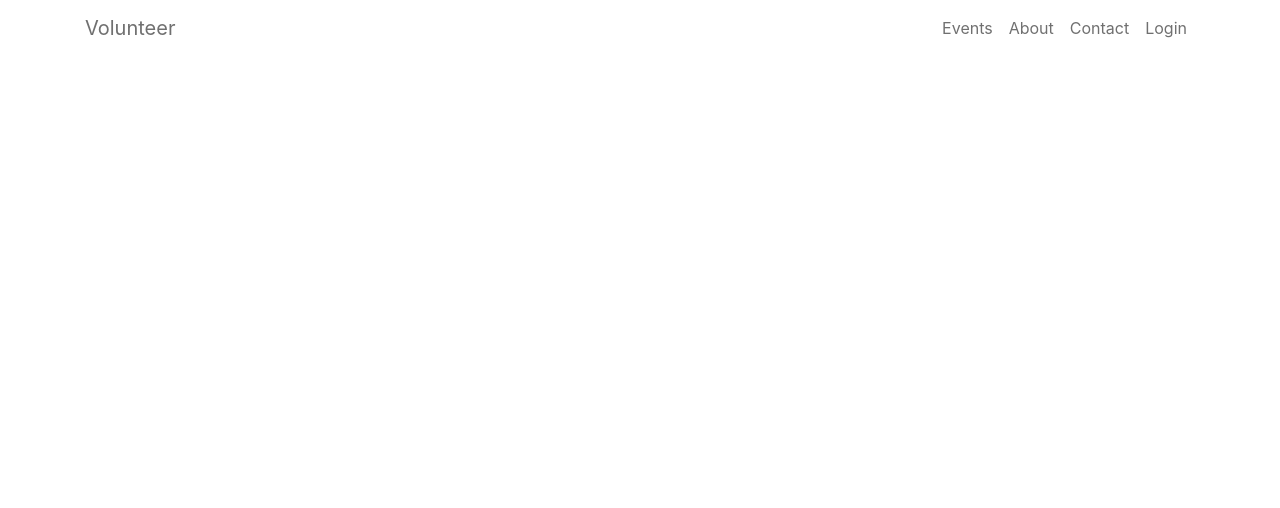
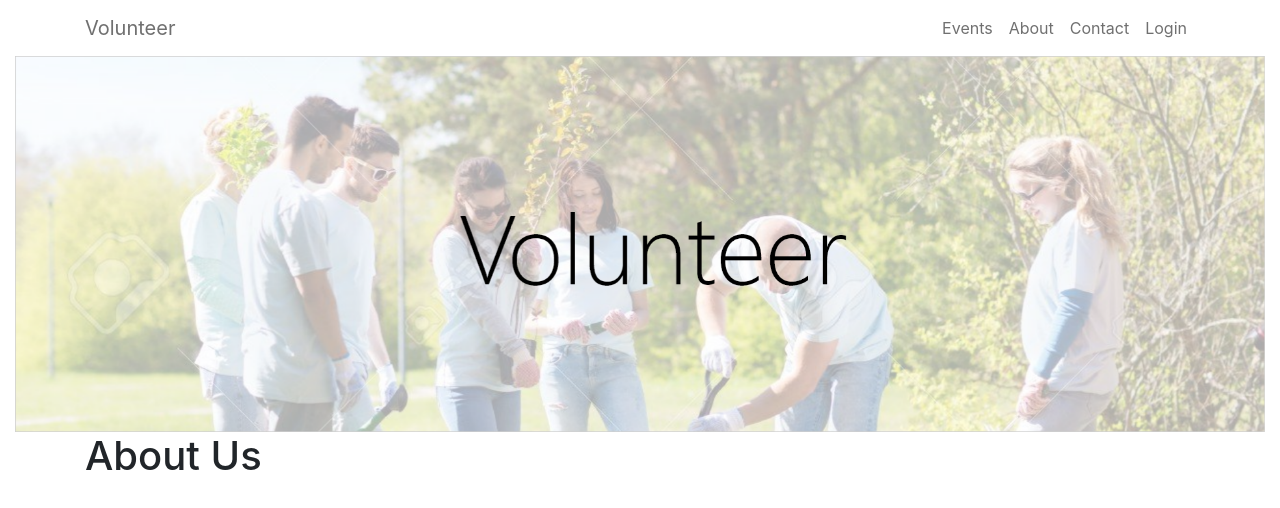
Before and after one commit to MikhailHusyev/VolunteerSite, an Angular app: page / in a window 1280 px wide. Shown: the top 508 px of the page. Built offline with nearby package versions, Linux system fonts and the light colour scheme.

Commit message:
Updating Home Page

```diff
--- a/src/app/app.module.ts
+++ b/src/app/app.module.ts
@@ -10,7 +10,7 @@ import { appRoutes} from './routes'
 @NgModule({
   declarations: [
     AppComponent,
-    NavbarComponent
+    NavbarComponent,
   ],
   imports: [
     BrowserModule,
--- a/src/app/common/navbar/navbar.component.css
+++ b/src/app/common/navbar/navbar.component.css
@@ -1,6 +1,6 @@
 .linkColor{
-    size: 25px;
     color: #707070 ! important;
+    size: 50px;
 }
 
 .linkColor:hover{
--- a/src/app/common/navbar/navbar.component.html
+++ b/src/app/common/navbar/navbar.component.html
@@ -15,6 +15,7 @@
                             <li class="nav-item"><a class="nav-link linkColor" href="#">Contact</a></li>
                             <li class="nav-item"><a class="nav-link linkColor" href="#">Login</a></li>
                         </ul>
+
                 </div>
             </div>
         </nav>
--- /dev/null
+++ b/src/app/public/home-page/home-page.component.html
@@ -0,0 +1,13 @@
+<div class="container-fluid">
+
+    <div id="carouselExampleSlidesOnly" class="carousel" data-ride="carousel">
+        <div class="carousel-inner">
+            <div class="carousel-item active">
+                <img class="d-block w-100" src="../assets/GroupHomePage.png" alt="First slide">
+            </div>
+        </div>
+    </div>
+    <div class="container">
+        <h1>About Us</h1>
+    </div>
+</div>
--- /dev/null
+++ b/src/app/public/home-page/home-page.component.ts
@@ -0,0 +1,13 @@
+import { Component, OnInit } from '@angular/core';
+
+@Component({
+    selector: 'homepage-component',
+    templateUrl: 'home-page.component.html',
+    styleUrls: ['./home-page.component.css']
+})
+
+export class HomePageComponent implements OnInit {
+    constructor() { }
+
+    ngOnInit() { }
+}
--- /dev/null
+++ b/src/app/public/public.routes.ts
@@ -0,0 +1,6 @@
+import { Routes } from '@angular/router'
+import { HomePageComponent } from './home-page/home-page.component'
+
+export const publicRoutes:Routes = [
+    {path:'', component: HomePageComponent}
+]
--- a/src/app/routes.ts
+++ b/src/app/routes.ts
@@ -1,3 +1,6 @@
 import { Routes } from '@angular/router'
+import { HomePageComponent } from './public/home-page/home-page.component'
 
-export const appRoutes:Routes = []
+export const appRoutes:Routes = [
+    {path: '', loadChildren: './public/public.module#PublicModule'}
+]
```
Also changed, not shown: src/app/public/public.module.ts (added, +16 -0 lines), src/app/public/home-page/home-page.component.css (added), src/assets/GroupHomePage.png (added).
